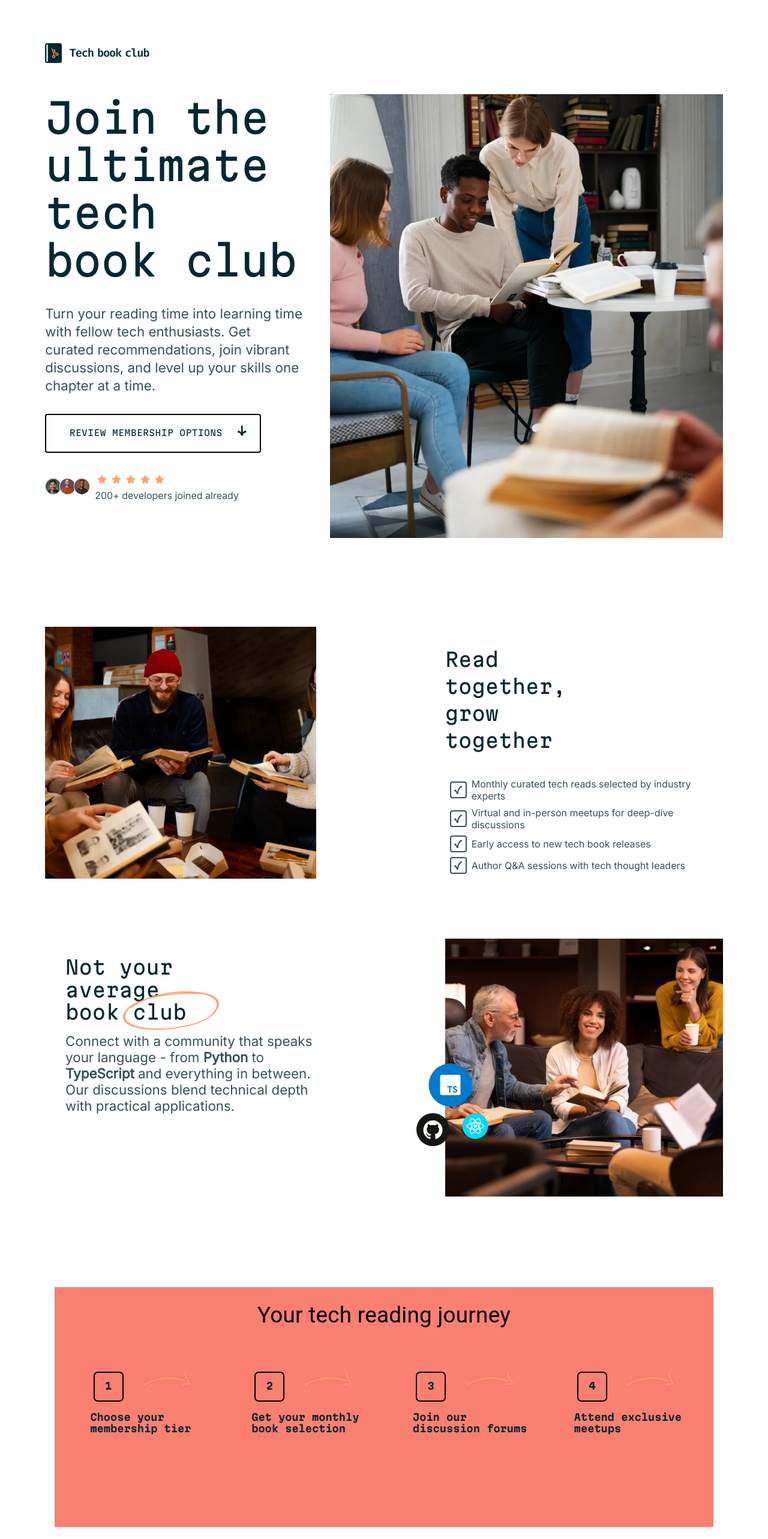
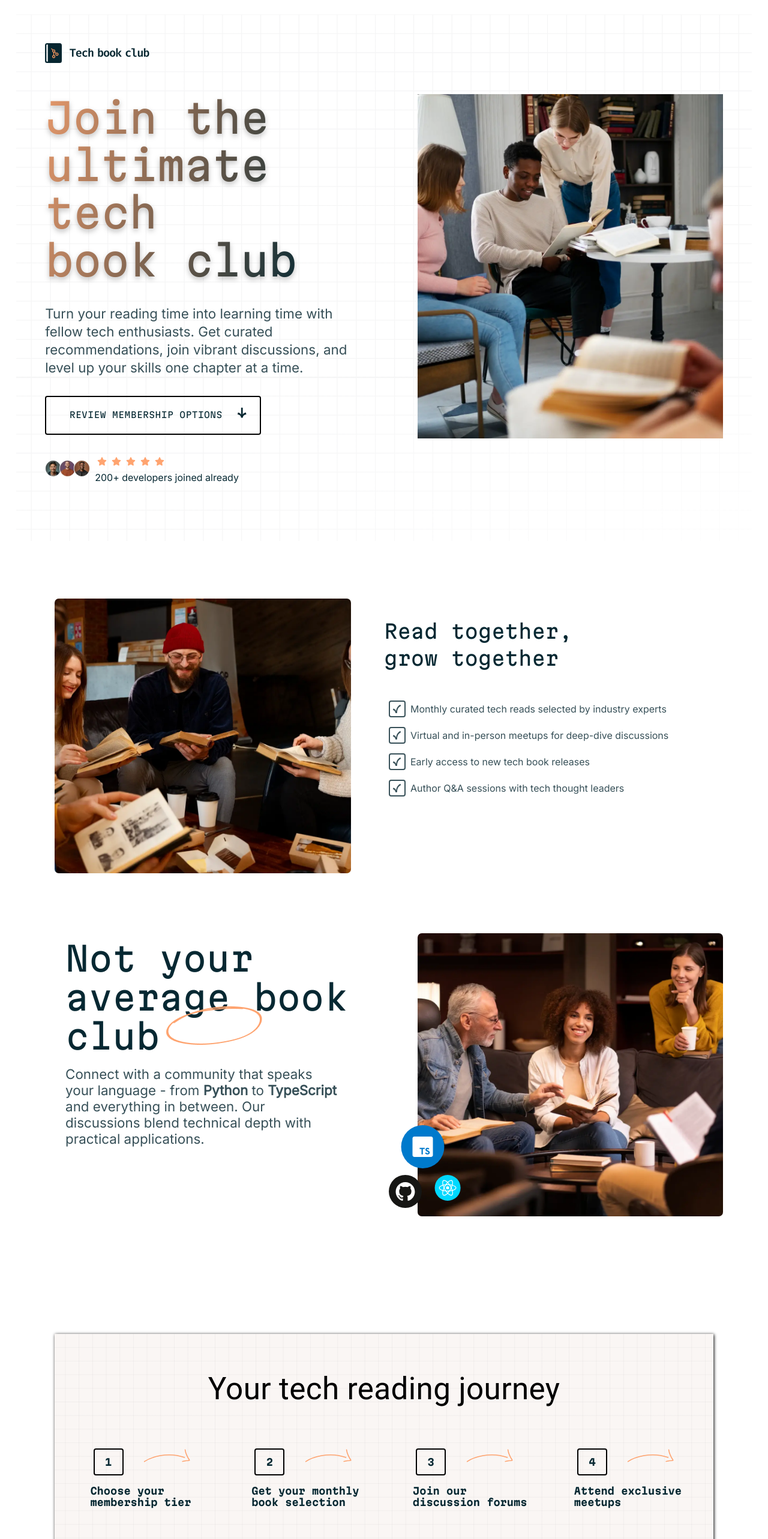
Before and after one commit to ItaloDev-Marcelo/Tech-Book-Club-CH-MUI-24, a React (Vite) app: page / in a window 1280 px wide. Shown: the top 2566 px of the page at 60% size. Built offline with nearby package versions, Linux system fonts and the light colour scheme.

Commit message:
update files and fix style

```diff
--- a/src/App.css
+++ b/src/App.css
@@ -6,6 +6,7 @@
   padding: 0;
   box-sizing:border-box ;
   font-size: 100%;
+  scroll-behavior: smooth;
 }
 
 body {
@@ -67,10 +68,21 @@ body {
   font-family: 'Inter', system-ui, sans-serif !important;
 }
 
- h1, h3, .journey-text, h2{
+  h3, .journey-text, h2{
   font-family: 'Martian mono', system-ui, sans-serif !important;
   font-weight: 700;
   color: var(--clr-dark-blue);
+}
+
+header h1  {
+  font-family: 'Martian mono', system-ui, sans-serif !important;
+  font-weight: 700;
+  background: linear-gradient(107deg, hsl(22, 99%, 72%) -11.37%,
+   hsl(194, 78%, 11%)) 61.84%;
+   width: 300px;
+  background-clip: text;
+  filter: drop-shadow(0 4px 4px rgba(0, 0, 0, .25));
+  color: transparent;
 }
 
 header > br {
@@ -101,7 +113,23 @@ li img {
 
 header #container button {
   padding: 1em 0;
+}
 
+header, #journal {
+  background-image: url(./assets/images/pattern-light-bg.svg);
+  background-size: cover;
+  background-repeat: no-repeat;
+  position: relative;
+}
+
+#journal {
+  box-shadow: 1px 1px 5px #000;
+  background-color: var(--clr-almost-white);
+}
+
+
+.information > div  li {
+  margin: 1em 0 !important;
 }
 
 
@@ -124,7 +152,10 @@ a img {
 
 figure img {
   max-width: 100%;
-  border: 7px;
+}
+
+#about  .banner > figure  > img {
+  border-radius: 7px !important;
 }
 
 
@@ -147,6 +178,10 @@ span > img {
 
 .card {
   border-radius: 7px !important;
+}
+
+#card-container > .card:nth-of-type(2) {
+  background-color: var(--clr-almost-white);
 }
 
 footer  {
@@ -185,6 +220,11 @@ footer  {
     top: 2.3em;
   }
 
+  header h1  {
+     width: 500px;
+  }
+
+
 
   .card
   {
@@ -195,7 +235,6 @@ footer  {
 #journal {
   width: 100%;
   height: 400px;
-  background-color: salmon;
 }
 
 #line {
--- a/src/Pages/About.jsx
+++ b/src/Pages/About.jsx
@@ -9,16 +9,17 @@ export default function AboutSection() {
 
   return (
     <Stack component="section" id="about" margin={{xs: '5em 0', lg: '5em 3em'}}>
-      <Stack component="section" className="grow-together" marginY={2}
-       sx={{display: 'flex',flexDirection: {xs: 'column', lg: 'row'}, justifyContent: {lg: 'space-between'}}}>
-        <Stack className='banner from-left'  width={{lg: '40%'}}>
+      <Stack component="section" className="grow-together" marginY={2} padding={{lg: '0 1em'}}
+       sx={{display: 'flex',flexDirection: {xs: 'column', lg: 'row'},
+        justifyContent: {lg: 'space-between'}}}>
+        <Stack className='banner from-left Bn'  width={{lg: '45%'}}>
             <ImageSelectedNow x1='block' x2='none' x3='none' Img={Images.togetherM} />
             <ImageSelectedNow x1='none' x2='block' x3='none' Img={Images.togetherT} />
             <ImageSelectedNow x1='none' x2='none' x3='block' Img={Images.togetherD} />
         </Stack>
 
-        <Stack component='section' className='information from-right'  width={{lg: '41%'}}>
-        <Typography variant="h3" fontSize={{xs: '2em'}} width={{xs: '200px', lg: '400'}} marginY='1em'>Read together, grow together</Typography>
+        <Stack component='section' className='information from-right'  width={{lg: '50%'}}>
+        <Typography variant="h3" fontSize={{xs: '2em'}} maxWidth='400px' marginY='1em'>Read together, grow together</Typography>
         <Box>
              {
                 growTogether.map((item, index) => {
@@ -29,11 +30,15 @@ export default function AboutSection() {
         </Stack>
       </Stack>
 
-      <Stack component="section" className="average" marginY={2}   sx={{display: 'flex',flexDirection: {xs: 'column', lg: 'row'}, justifyContent: {lg: 'space-between'}}}>
+      <Stack component="section" className="average" marginY={2}
+       sx={{display: 'flex',flexDirection: {xs: 'column', lg: 'row'},
+        justifyContent: {lg: 'space-between'}}}>
 
 
-        <Stack component='section' className='information-l from-left' alignSelf='center' width={{lg: '40%'}}>
-        <Typography variant="h3"  fontSize={{xs: '2em'}} marginY={2}  width={{xs: '250px', lg: '400'}} >Not your  average book <span> club <img src={Images.patternCircle} alt=''/>  </span></Typography>
+        <Stack component='section' className='information-l from-left' alignSelf='center'
+         width={{lg: '41%'}}>
+        <Typography variant="h3"  fontSize={{xs: '2em', lg: '3.5em'}} marginY={2}
+         width={{xs: '250px', lg: '500px'}}  >Not your  average book <span> club <img src={Images.patternCircle} alt=''/>  </span></Typography>
         <Typography variant="p"  className='text'  fontSize='1.4em'>
         Connect with a community that speaks your language
          - from <strong>Python</strong> to <strong>TypeScript</strong> and everything
@@ -41,11 +46,12 @@ export default function AboutSection() {
         </Typography>
         </Stack>
 
-        <Stack className='banner from-right' marginTop='4em' position='relative'   width={{lg: '41%'}}>
+        <Stack className='banner from-right Bn' marginTop='4em'
+        position='relative'   width={{lg: '45%'}}>
             <ImageSelectedNow x1='block' x2='none' x3='none' Img={Images.averageM} />
             <ImageSelectedNow x1='none' x2='block' x3='none' Img={Images.averageT} />
             <ImageSelectedNow x1='none' x2='none' x3='block' Img={Images.averageD} />
-            <Stack position='absolute' left='-3em' top='13em'  display={{xs: 'none', lg: 'block'}}>
+            <Stack position='absolute' left='-3em' top='20em'  display={{xs: 'none', lg: 'block'}}>
             <img src={Images.techLogo} alt="" id="social-bubble" />
             </Stack>
         </Stack>
--- a/src/Pages/Footer.jsx
+++ b/src/Pages/Footer.jsx
@@ -8,10 +8,8 @@ export default function Footer() {
            padding={{xs: '3em 2em', lg: '2.5em 4em'}}
             borderRadius='25px 25px 0 0'>
            <Stack id='footer-header-information'>
-           <Typography variant="h5" fontSize={{xs: '1.3em', lg: '2.5em'}} padding={{lg: '1em 4em'}} textAlign={{md: 'center'}}>"This book club transformed my technical
-            reading from a solitary activity into an
-            enriching community experience. The discussions are gold!"</Typography>
-            <Stack alignSelf='center' marginY={4}><OurStars/></Stack>
+           <Typography variant="h5" fontSize={{xs: '2.3em', lg: '4em'}} padding={{lg: '1em 2em'}} textAlign='center'>Ready to debug your reading list?</Typography>
+            <Stack alignSelf='center' marginY={4}><OurStars cor='#fff' /></Stack>
             <Stack alignSelf='center' color='#fff' ><Btn W1='250px' W2='350px' W3='360px' Border='1px solid #000'
             Image={Imagens.arrowUp} imageTxt={true} bgColor='trasparent'
             btnLabel='REVIEW MEMBERSHIP OPTIONS' /></Stack>
--- a/src/Pages/Header.jsx
+++ b/src/Pages/Header.jsx
@@ -30,11 +30,11 @@ export default function Header() {
                       imageTxt={true} bgColor='trasparent' btnLabel='REVIEW MEMBERSHIP OPTIONS' />
 
                        </Box>
-                       <OurStars />
+                       <OurStars cor='hsl(194, 78%, 11%)' />
                 </Box>
               </Stack>
 
-              <Stack className='from-right' width={{lg: '69%'}} >
+              <Stack className='from-right' width={{lg: '45%'}} >
               <ImageSelectedNow x1='block' x2='none' x3='none' Img={Images.heroImageM} />
               <ImageSelectedNow x1='none' x2='block' x3='none' Img={Images.heroImageT} />
               <ImageSelectedNow x1='none' x2='none' x3='block' Img={Images.heroImageD} />
--- a/src/Pages/Journey.jsx
+++ b/src/Pages/Journey.jsx
@@ -22,21 +22,23 @@ export default function Journey() {
   ];
 
   return (
-    <Stack component="article" id='journal' marginY='1.2em' >
-      <Typography variant="h4" textAlign={{lg: 'center'}} fontSize={{xs: '2.3em'}}
-       marginY={3}  width={{xs: '200px', lg: '100%'}}>Your tech reading journey</Typography>
+    <Stack component="article" id='journal' marginY={{xs: '1.2em', lg: '4em'}}
+    padding={{xs: '1.3em', lg: '0'}} >
+      <Typography variant="h4" textAlign={{lg: 'center'}}
+      fontSize={{xs: '2.3em', lg: '3.2em'}} padding='.7em'
+       marginY={3}  width={{xs: '300px', lg: '100%'}}>Your tech reading journey</Typography>
       <Box id="journal-list" className='from-top'
        sx={{display: 'flex', flexDirection: {xs: 'column', lg: 'row'},
-       justifyContent: {lg: 'space-between'}, padding: {lg: '2em'}}}>
+       justifyContent: {lg: 'space-between'}, padding: {xs: '1em', lg: ' 0 2em'}}}>
         {
           JOURNEYDATA.map((item, index) => {
             return (
                 <Stack key={index}  >
-                     <Stack className="from-left " marginY={2} sx={{display: 'flex',
+                     <Stack className="from-left " marginY={1} sx={{display: 'flex',
                       flexDirection: 'row', justifyContent: { lg: 'space-evenly'}  }}>
 
-                         <Stack className="square-num" sx={{width: '50px', height: '50px',
-                          border: '2px solid #000', borderRadius: '7px', textAlign: 'center'}}>
+                         <Stack className="square-num" sx={{width: '50px', height: '45px',
+                          border: '2px solid #000', borderRadius: '4px', textAlign: 'center', marginBottom: {lg: '.5em'}}}>
                          <Typography variant="p" className="journey-text " marginTop='.7em'>{item.num} </Typography>
                          </Stack>
                         <Stack display={{xs: 'none', lg: 'block'}}>
--- a/src/Pages/MiddlePage.jsx
+++ b/src/Pages/MiddlePage.jsx
@@ -8,7 +8,7 @@ export default function MiddlePage() {
       <Stack component='section' padding={{lg: '2em 4em'}}>
          <Journey/>
          <Stack component='section' className='Membership-options'>
-            <Typography variant="h4" className="from-top" marginY='1em' textAlign={{lg: 'center'}}>Membership options</Typography>
+            <Typography variant="h4" className="from-top" marginY={{xs: '1em', lg: '2em'}} textAlign={{lg: 'center'}}>Membership options</Typography>
             <Stack id='card-container' marginY='2em'  sx={{display: 'flex',flexDirection:
                {xs: 'column', lg: 'row'},
                 justifyContent: {lg: 'space-around'}}}>
--- a/src/Pages/Review.jsx
+++ b/src/Pages/Review.jsx
@@ -5,14 +5,14 @@ export default function Review() {
     return (
         <Stack sx={{display: 'flex', flexDirection: 'column',
         justifyContent: 'center', marginY: '1.5em', alignContent: 'center'}}>
-           <Stack alignSelf={{lg: 'center'}}>
+           <Stack alignSelf='center'>
            <Stars/>
            </Stack>
            <Typography variant="h4" className="from-top"
            textAlign={{lg: 'center'}} padding={{xs: '1em 0', lg: '1em 4.5em'}}>"This book club transformed my technical
             reading from a solitary activity into an
             enriching community experience. The discussions are gold!"</Typography>
-           <Typography variant="p" alignSelf={{lg: 'center'}} className="author text" >Sarah Chen, Software Architect</Typography>
+           <Typography variant="p" alignSelf='center' className="author text" >Sarah Chen, Software Architect</Typography>
         </Stack>
     )
 }
--- a/src/components/ourStars.jsx
+++ b/src/components/ourStars.jsx
@@ -1,7 +1,7 @@
 import {Stack, Typography} from '@mui/material';
 import Images from '../components/imageBank'
 import Stars from './starts';
-const OurStars = () => {
+const OurStars = ({cor}) => {
   return (
       <Stack  className='ourStars' sx={{display: 'flex', flexDirection: 'row', alignItems: 'center'}} component='article'>
           <Stack marginRight={1}>
@@ -9,7 +9,7 @@ const OurStars = () => {
           </Stack>
           <Stack>
              <Stars/>
-             <Typography variant="p  text" >200+ developers joined already</Typography>
+             <Typography variant="p  text" color={cor} >200+ developers joined already</Typography>
           </Stack>
       </Stack>
   )
```
